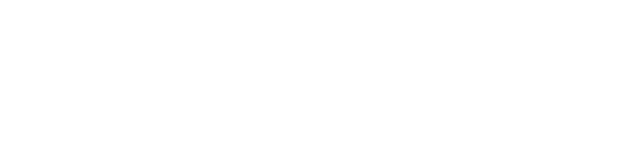
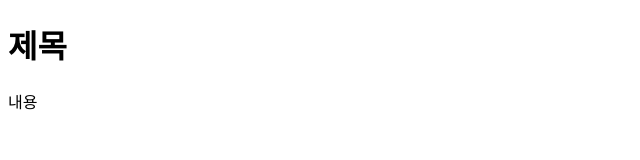
Before and after one commit to leesangyoon/git_test, a plain HTML site: page index.html in a window 1280 px wide. Shown: the whole page, without its empty margins (0-640 px from the left). Drawn offline with Linux system fonts and the light colour scheme.

Commit message:
add contents

```diff
--- a/index.html
+++ b/index.html
@@ -9,5 +9,15 @@
 </head>
 <body>
 
+    <div class="container">
+        <header>
+            <h1>제목</h1>
+        </header>
+
+        <div class="container">
+            내용
+        </div>
+    </div>
+
 </body>
 </html>
```
